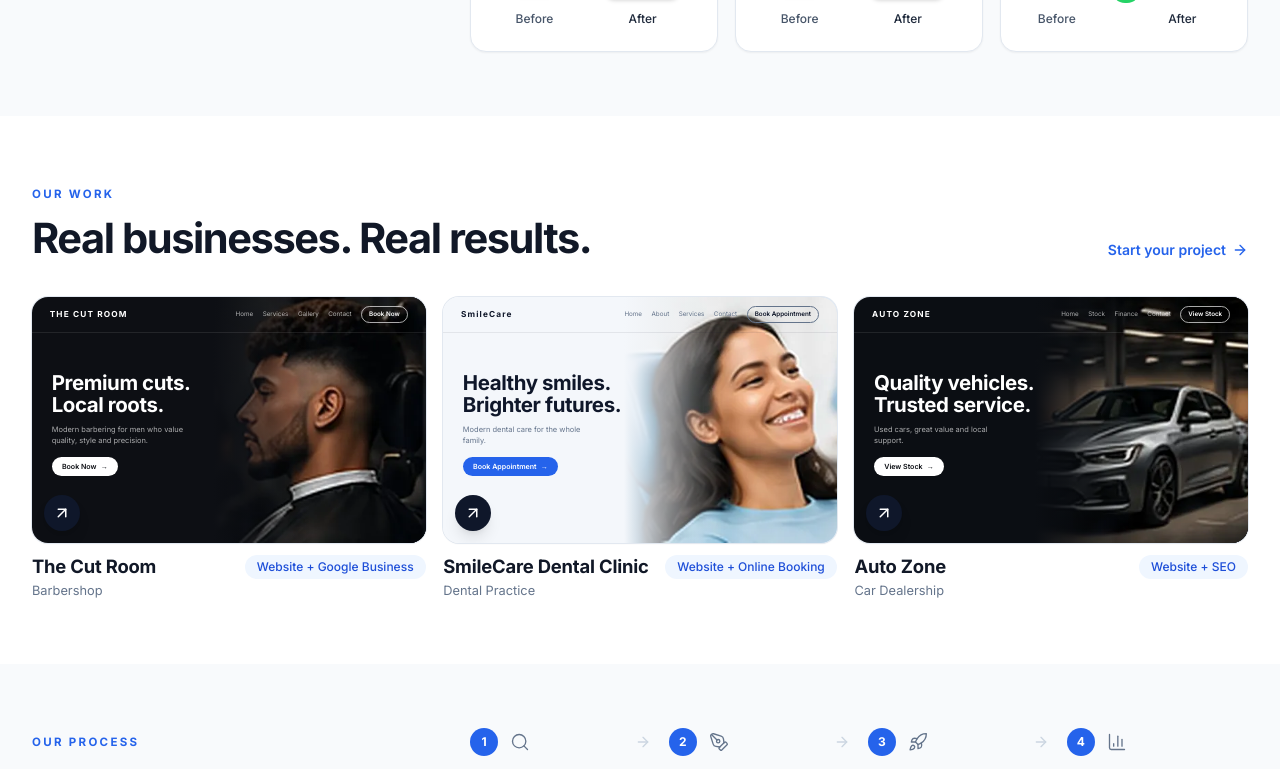
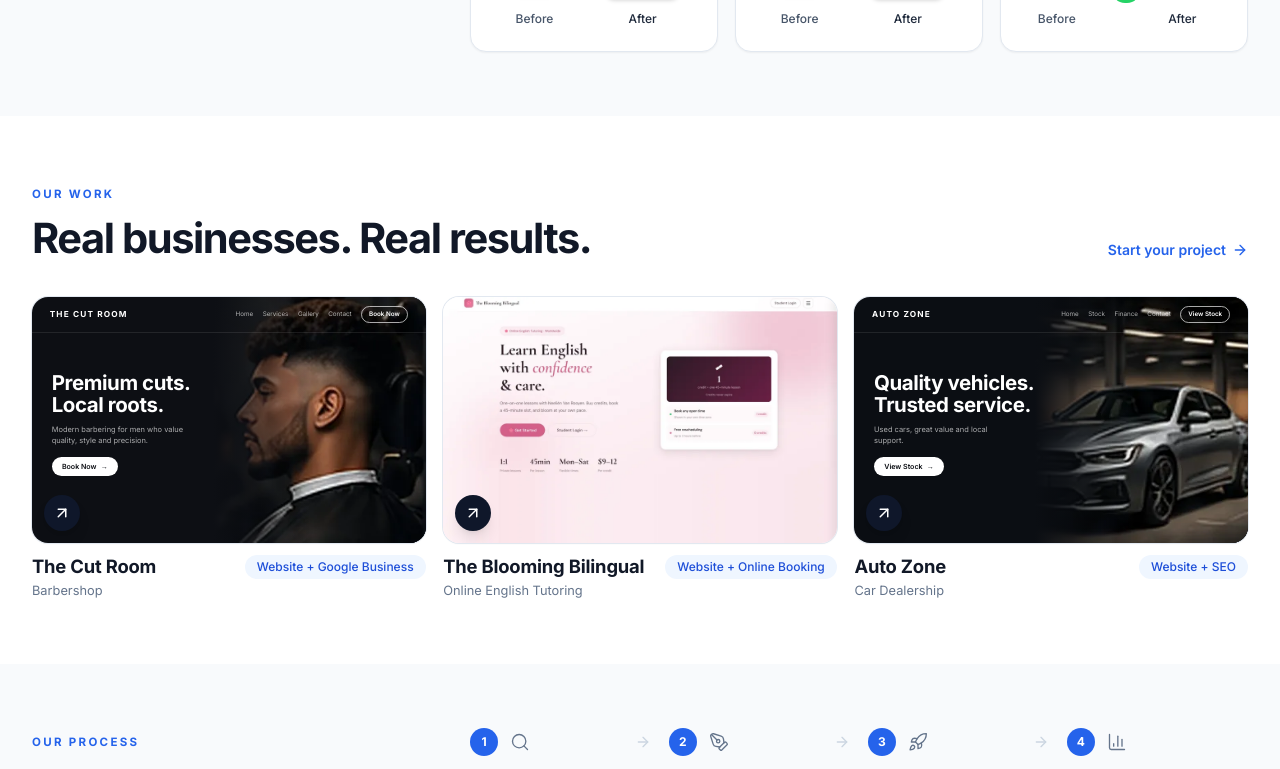
Before and after one commit to samuelbaradhuwar-svg/KODA-3, a React (Vite) app: page / in a window 1280 px wide. Shown: the part 1195-1964 px from the top of the page. Built offline with nearby package versions, Linux system fonts and the light colour scheme.

Commit message:
Replace SmileCare placeholder with The Blooming Bilingual in portfolio
Portfolio cards can now link to a live site (opens in a new tab).

Co-Authored-By: Claude Sonnet 5.5 <noreply@anthropic.com>
Claude-Session: https://claude.ai/code/session_01UQ7kCAqGcuMibxd5HC5zc2

```diff
--- a/src/App.jsx
+++ b/src/App.jsx
@@ -25,7 +25,6 @@ import {
   ShieldCheck,
   ShoppingCart,
   Smartphone,
-  Smile,
   Star,
   TrendingUp,
   Users,
@@ -36,7 +35,7 @@ import {
 import KODA_ICON_BLACK from "./assets/koda-icon-black.webp";
 import KODA_ICON_WHITE from "./assets/koda-icon-white.webp";
 import PHOTO_BARBER from "./assets/photo-barber.webp";
-import PHOTO_DENTAL from "./assets/photo-dental.webp";
+import SHOT_BLOOMING from "./assets/photo-blooming-bilingual.webp";
 import PHOTO_CAR from "./assets/photo-car.webp";
 
 /* lucide-react no longer ships brand icons, so these are local copies of the old ones. */
@@ -110,17 +109,11 @@ const PORTFOLIO = [
     colors: { bg: "#0D0F14", fg: "#FFFFFF", muted: "rgba(255,255,255,0.66)", line: "rgba(255,255,255,0.09)", btnBg: "#FFFFFF", btnFg: "#0D0F14", artA: "#5B5F6B", artB: "#0D0F14", iconColor: "#FFFFFF" },
   },
   {
-    name: "SmileCare Dental Clinic",
-    category: "Dental Practice",
-    brand: "SmileCare",
-    nav: ["Home", "About", "Services", "Contact"],
-    headline: ["Healthy smiles.", "Brighter futures."],
-    sub: "Modern dental care for the whole family.",
-    cta: "Book Appointment",
-    icon: Smile,
+    name: "The Blooming Bilingual",
+    category: "Online English Tutoring",
     tag: "Website + Online Booking",
-    image: PHOTO_DENTAL,
-    colors: { bg: "#F4F7FB", fg: "#0F172A", muted: "#64748B", line: "rgba(15,23,42,0.08)", btnBg: "#2563EB", btnFg: "#FFFFFF", artA: "#93C5FD", artB: "#EFF6FF", iconColor: "#1D4ED8" },
+    screenshot: SHOT_BLOOMING,
+    url: "https://www.thebloomingbilingual.com/",
   },
   {
     name: "Auto Zone",
@@ -181,7 +174,7 @@ const FAQS = [
 
 const TRUSTED = [
   { name: "The Cut Room", sub: "Barbershop", icon: Scissors },
-  { name: "SmileCare", sub: "Dental Clinic", icon: Smile },
+  { name: "Blooming Bilingual", sub: "English Tutoring", icon: Globe },
   { name: "Auto Zone", sub: "Used Vehicles", icon: Car },
   { name: "Bloom", sub: "Florist & Gifts", icon: Flower2 },
   { name: "Local Fuel", sub: "Convenience", icon: Fuel },
@@ -1508,24 +1501,52 @@ function WhyChooseUs() {
 }
 
 /* ===== components/Portfolio.jsx ===== */
+function ViewProject({ project }) {
+  const cls =
+    "absolute bottom-3 left-3 inline-flex h-9 items-center rounded-full bg-slate-900 px-[9px] text-white shadow-lg transition-colors duration-300 hover:bg-blue-600 group-hover:bg-blue-600";
+  const inner = (
+    <>
+      <ArrowUpRight className="h-[18px] w-[18px]" />
+      <span className="max-w-0 overflow-hidden whitespace-nowrap text-xs font-semibold opacity-0 transition-all duration-300 group-hover:ml-2 group-hover:mr-1 group-hover:max-w-[100px] group-hover:opacity-100">
+        {project.url ? "Visit site" : "View project"}
+      </span>
+    </>
+  );
+  if (project.url) {
+    return (
+      <a href={project.url} target="_blank" rel="noopener noreferrer" aria-label={`Visit ${project.name} website`} className={cls}>
+        {inner}
+      </a>
+    );
+  }
+  return (
+    <button onClick={() => scrollToId("contact")} aria-label={`View project: ${project.name}`} className={cls}>
+      {inner}
+    </button>
+  );
+}
+
 function ProjectCard({ project, i }) {
   return (
     <Reveal delay={(i % 3) * 80}>
       <article className="group">
         <div className="relative overflow-hidden rounded-2xl shadow-sm ring-1 ring-slate-200 transition-all duration-500 group-hover:-translate-y-1 group-hover:shadow-xl" style={{ aspectRatio: "16 / 10" }}>
           <div className="absolute inset-0 transition-transform duration-700 ease-out group-hover:scale-[1.04]">
-            <SiteThumb project={project} />
+            {project.screenshot ? (
+              <img
+                src={project.screenshot}
+                alt={`${project.name} website`}
+                width={960}
+                height={600}
+                loading="lazy"
+                decoding="async"
+                className="h-full w-full object-cover object-top"
+              />
+            ) : (
+              <SiteThumb project={project} />
+            )}
           </div>
-          <button
-            onClick={() => scrollToId("contact")}
-            aria-label={`View project: ${project.name}`}
-            className="absolute bottom-3 left-3 inline-flex h-9 items-center rounded-full bg-slate-900 px-[9px] text-white shadow-lg transition-colors duration-300 hover:bg-blue-600 group-hover:bg-blue-600"
-          >
-            <ArrowUpRight className="h-[18px] w-[18px]" />
-            <span className="max-w-0 overflow-hidden whitespace-nowrap text-xs font-semibold opacity-0 transition-all duration-300 group-hover:ml-2 group-hover:mr-1 group-hover:max-w-[100px] group-hover:opacity-100">
-              View project
-            </span>
-          </button>
+          <ViewProject project={project} />
         </div>
 
         <div className="mt-3 flex items-start justify-between gap-3">
```
Also changed, not shown: src/assets/photo-blooming-bilingual.webp (added), src/assets/photo-dental.webp (deleted).
